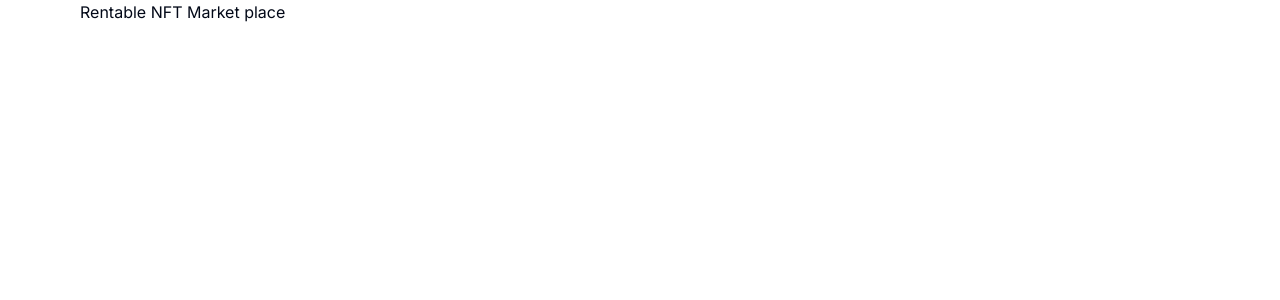
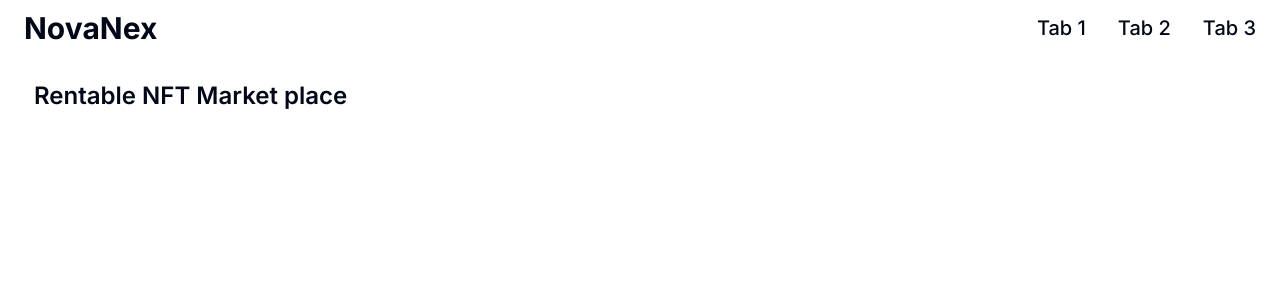
Before and after one commit to NovaNex-Hub/website, a Next.js app: page / in a window 1280 px wide. Shown: the top 300 px of the page. Built offline with nearby package versions, Linux system fonts and the light colour scheme.

Commit message:
feat: init Navbar
Signed-off-by: Chandaluri Vamsi Krishna <cvamsik99@gmail.com>

```diff
--- a/src/app/page.tsx
+++ b/src/app/page.tsx
@@ -3,7 +3,7 @@ import MaxWidthWrapper from "@/components/MaxWidthWrapper";
 export default function Home() {
   return (
     <MaxWidthWrapper>
-      <div>Rentable NFT Market place</div>
+      <div className="font-semibold m-6 text-2xl">Rentable NFT Market place</div>
     </MaxWidthWrapper>
   );
 }
--- a/src/components/MaxWidthWrapper.tsx
+++ b/src/components/MaxWidthWrapper.tsx
@@ -11,7 +11,7 @@ const MaxWidthWrapper = ({
   return (
     <div
       className={cn(
-        "mx-auto w-full max-w-screen-xl px-2.5 md:px-20",
+        "mx-auto w-full max-w-screen-2xl px-2.5",
         className
       )}
     >
--- a/src/components/NavBar.tsx
+++ b/src/components/NavBar.tsx
@@ -1,4 +1,11 @@
 const NavBar = () => {
-    return <div></div>
+    return <div className="flex h-14 mx-6 items-center justify-between">
+        <div className="font-bold text-3xl">NovaNex</div>
+        <div className="flex gap-8 font-medium text-xl">
+            <div className="hover:text-blue-500">Tab 1</div>
+            <div className="hover:text-blue-500">Tab 2</div>
+            <div className="hover:text-blue-500">Tab 3</div>
+        </div>
+    </div>
 }
 export default NavBar;
```
